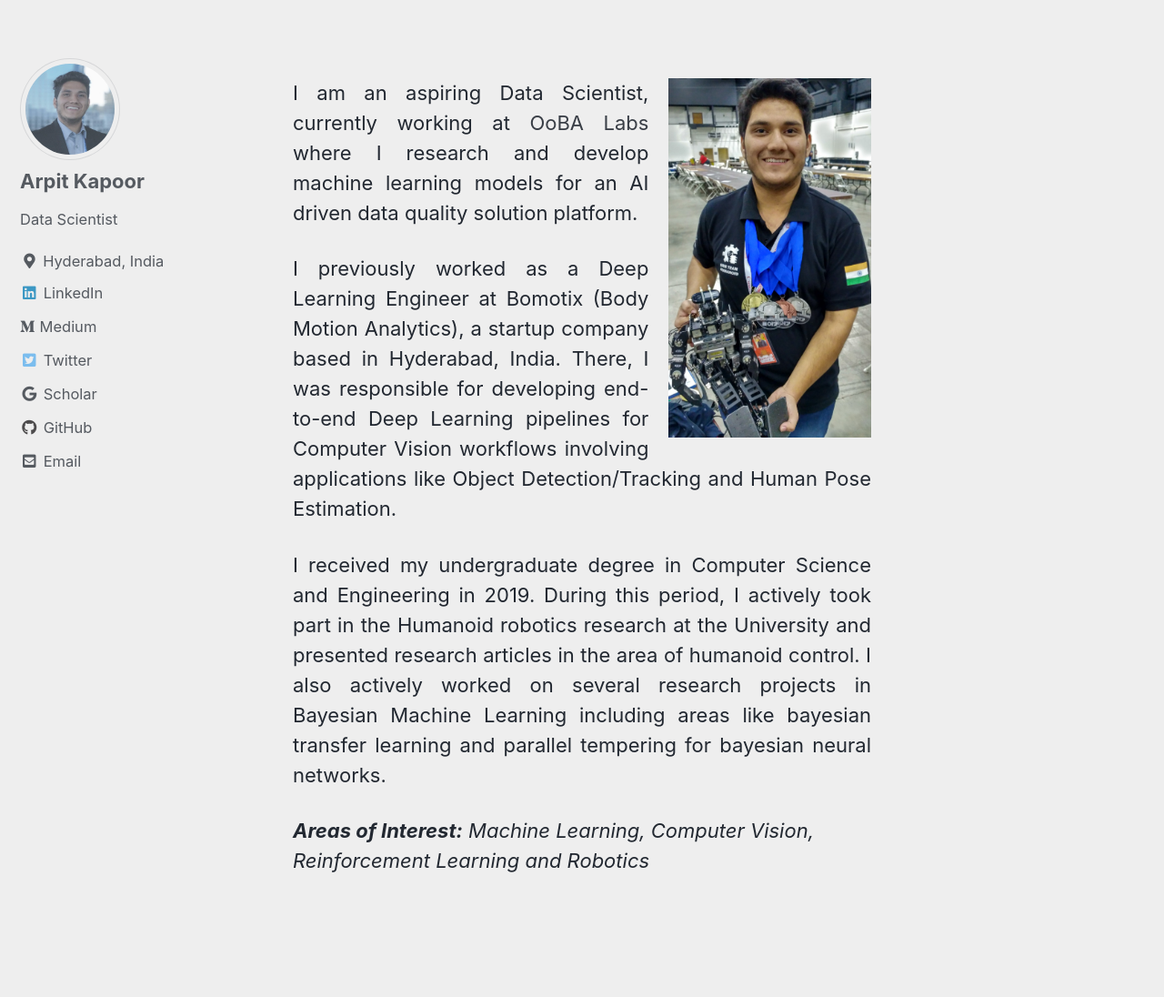
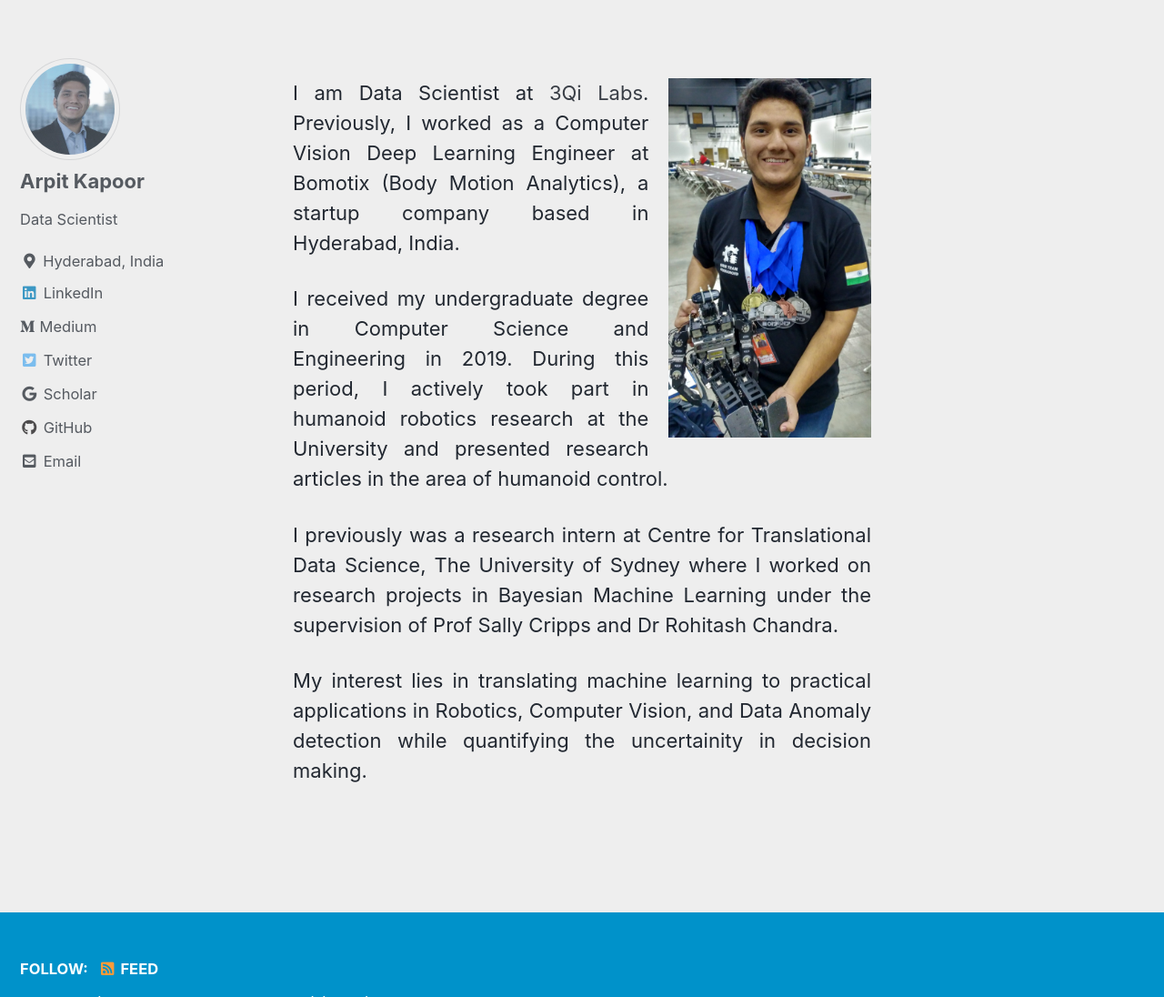
Before and after one commit to arpit-kapoor/arpit-kapoor.github.io, a Jekyll site: the page built from index.md, in a window 1280 px wide and 1400 px high. Shown: the part 304-1400 px from the top of the window at 91% size. Built offline with Jekyll 4.4.1, drawn with Linux system fonts in a browser that asks for light colours; cached includes are drawn as plain includes.

```diff
--- a/index.md
+++ b/index.md
@@ -10,16 +10,14 @@ header:
 ---
 
 ![demo](/images/awards/Robogames17_2.jpg){: .align-right .width-half}
-I am an aspiring Data Scientist, currently working at [OoBA Labs](http://www.oobalabs.com/) where I research and develop machine learning models for an AI driven data quality solution platform.
+I am Data Scientist at [3Qi Labs](http://www.3qilabs.com/). Previously, I worked as a Computer Vision Deep Learning Engineer at Bomotix (Body Motion Analytics), a startup company based in Hyderabad, India.
 {: .text-justify}
 
-<!-- I strongly believe that AI and machine learning will play a key role in the future of Data-driven technologies. Although there have been significant advances in this area, much work still remains in making these applications more robust and sustainable.
-{: .text-justify} -->
-
-I previously worked as a Deep Learning Engineer at Bomotix (Body Motion Analytics), a startup company based in Hyderabad, India. There, I was responsible for developing end-to-end Deep Learning pipelines for Computer Vision workflows involving applications like Object Detection/Tracking and Human Pose Estimation.
+I received my undergraduate degree in Computer Science and Engineering in 2019. During this period, I actively took part in humanoid robotics research at the University and presented research articles in the area of humanoid control.
 {: .text-justify}
 
-I received my undergraduate degree in Computer Science and Engineering in 2019. During this period, I actively took part in the Humanoid robotics research at the University and presented research articles in the area of humanoid control. I also actively worked on several research projects in Bayesian Machine Learning including areas like bayesian transfer learning and parallel tempering for bayesian neural networks.
+I previously was a research intern at Centre for Translational Data Science, The University of Sydney where I worked on research projects in Bayesian Machine Learning under the supervision of Prof Sally Cripps and Dr Rohitash Chandra.
 {: .text-justify}
 
-***Areas of Interest:** Machine Learning, Computer Vision, Reinforcement Learning and Robotics*
+My interest lies in translating machine learning to practical applications in Robotics, Computer Vision, and Data Anomaly detection while quantifying the uncertainity in decision making.
+{: .text-justify}
```
Also changed, not shown: _pages/about.md (+5 -7 lines).
